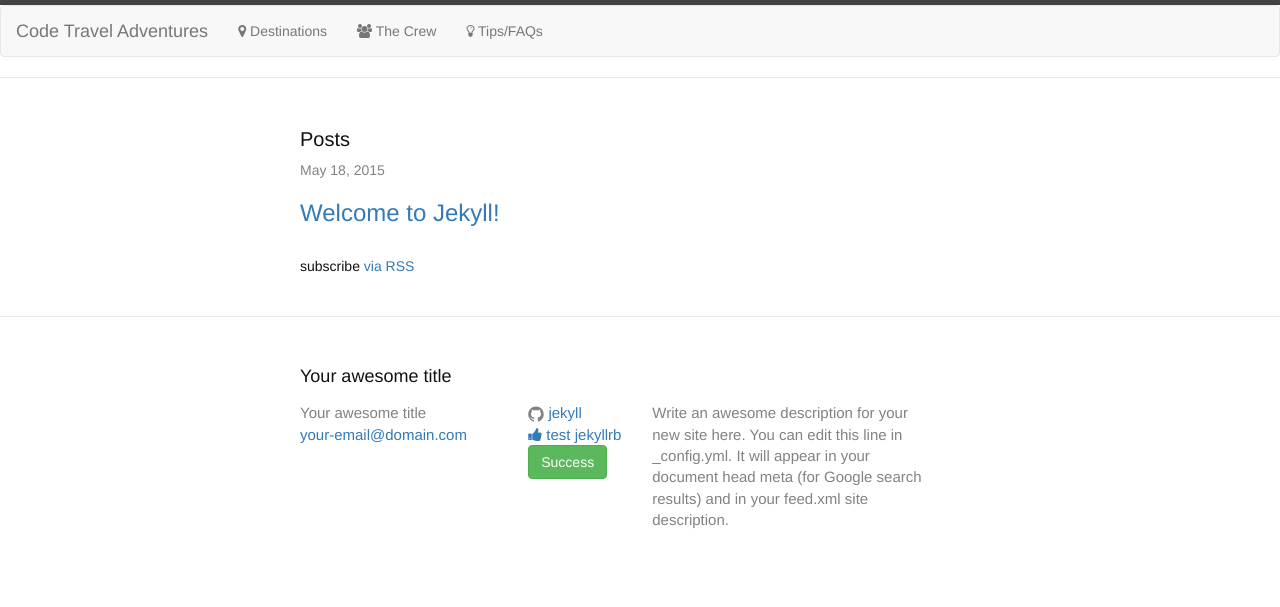
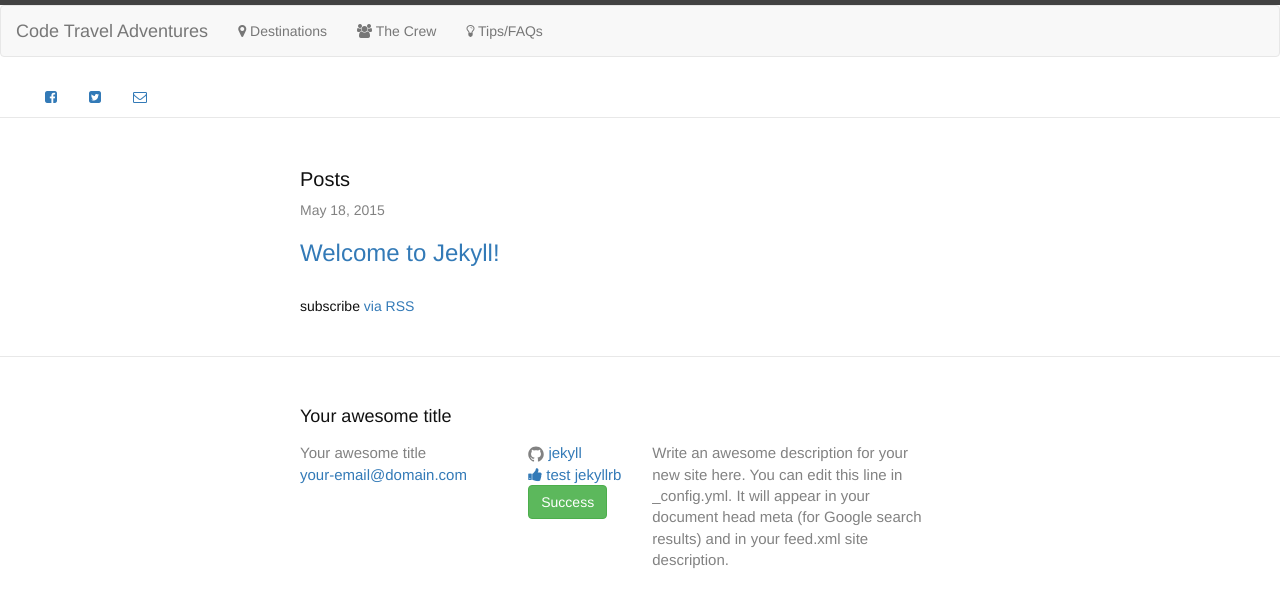
Before and after one commit to Code-Travel-Adventures/code-travel-adventures.github.io, a Jekyll site: the page built from index.html, in a window 1280 px wide. Shown: the top 607 px of the page. Built offline with Jekyll 4.4.1, drawn with Linux system fonts in a browser that asks for light colours; nearby versions of some CDN libraries.

Commit message:
add social media icons

```diff
--- a/_includes/header.html
+++ b/_includes/header.html
@@ -19,6 +19,12 @@
         </div>
       </div>
     </nav>
+
+    <ul class="nav nav-pills social-media">
+      <li role="presentation"><a href="#">{% icon fa fa-facebook-square %}</a></li>
+      <li role="presentation"><a href="#">{% icon fa fa-twitter-square %}</a></li>
+      <li role="presentation"><a href="#">{% icon fa fa-envelope-o %}</a></li>
+    </ul>
 </header>
 
 <!--
```
